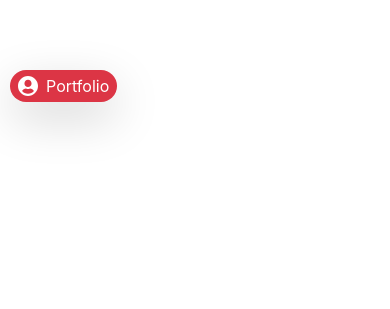
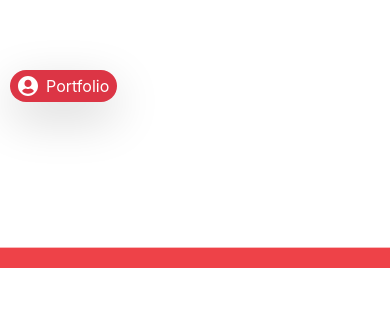
Before and after one commit to wahidari/dsi, a plain HTML site: page client.html in a window 390 px wide. Shown: the part 320-629 px from the top of the page. Drawn offline with nearby package versions, Linux system fonts and the light colour scheme.

Commit message:
Update style.css

```diff
--- a/assets/css/style.css
+++ b/assets/css/style.css
@@ -16,7 +16,7 @@
     }
 
     .header-client {
-        height: 75vh !important;
+        height: 60vh !important;
     }
 
 }
```
